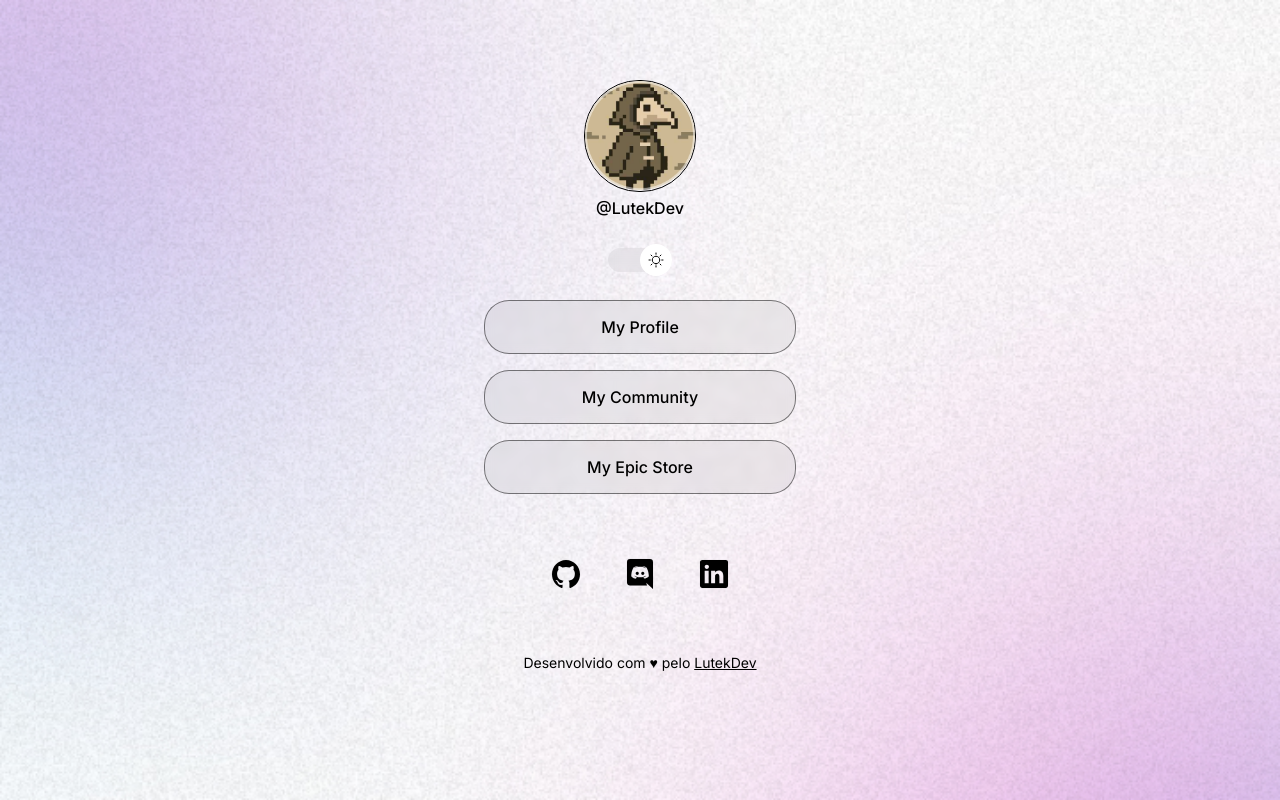
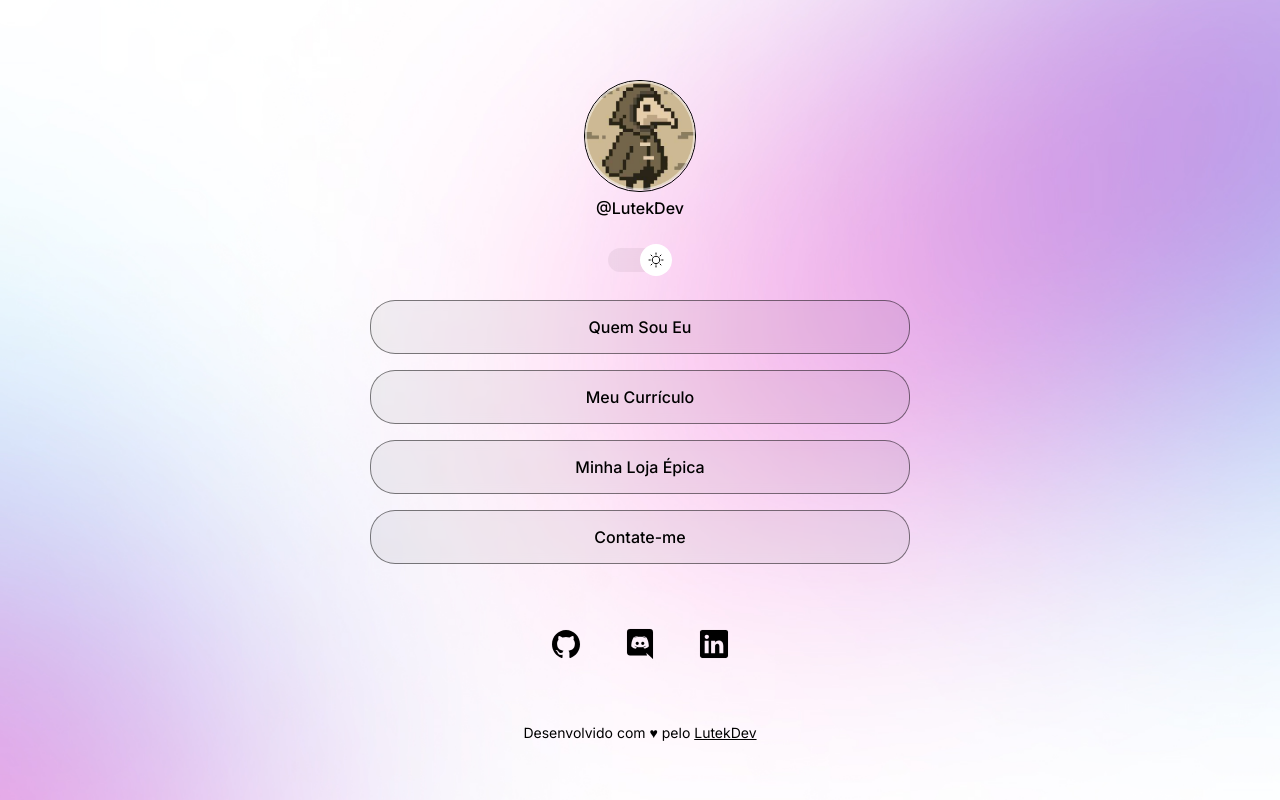
Before and after one commit to lutekdev/lutekPortifolio, a plain HTML site: page index.html in a window 1280 px wide. Both pictures are taken after a click on the element 640 px from the left and 260 px from the top of the page. Drawn offline with nearby package versions, Linux system fonts and the light colour scheme; files whose address does not match are found by name.

Commit message:
:tada: Added New Buttons in Page

```diff
--- a/index.html
+++ b/index.html
@@ -29,15 +29,19 @@
       </div>
       <ul>
         <li>
-          <a href="#" target="_blank">My Profile</a>
+          <a href="#" target="_blank">Quem Sou Eu</a>
         </li>
 
         <li>
-          <a href="#" target="_blank">My Community</a>
+          <a href="#" target="_blank">Meu Currículo</a>
         </li>
 
         <li>
-          <a href="#" target="_blank">My Epic Store</a>
+          <a href="#" target="_blank">Minha Loja Épica</a>
+        </li>
+
+        <li>
+          <a href="#" target="_blank">Contate-me</a>
         </li>
       </ul>
 
--- a/style/style.css
+++ b/style/style.css
@@ -1,7 +1,7 @@
 /* Selecionando Variaveis */
 :root {
   --text-color: white;
-  --bg-url: url(../assets/bg-mobile.jpg);
+  --bg-url: url(../assets/bg-mobile-dark.jpg);
   --stroke-color: rgba(255, 255, 255, 0.5) solid;
   --surface-color: rgba(255, 255, 255, 0.1);
   --surface-color-hover: rgba(0, 0, 0, 0.02);
@@ -35,6 +35,7 @@ img {
 /* Modelo simplificado de imagem de Fundo */
 body {
   background: var(--bg-url) no-repeat top center/cover;
+  height: 100%;
 }
 
 /* Body Universal */
@@ -45,7 +46,8 @@ body * {
 
 /* Elemento "Container" */
 #container {
-  width: 360px;
+  width: 100%;
+  max-width: 588px;
   margin: 56px auto 0px;
   padding: 0 24px;
 }
@@ -78,8 +80,7 @@ body * {
 }
 
 .light #switch button {
-  right: 0;
-  left: initial;
+  animation: slide-in 0.4s forwards;
 }
 
 #switch button {
@@ -95,6 +96,8 @@ body * {
   left: 0;
   z-index: 1;
   transform: translateY(-50%);
+
+  animation: slide-back 0.2s forwards;
 }
 
 #switch span {
@@ -106,6 +109,10 @@ body * {
   backdrop-filter: blur(4px);
   -webkit-backdrop-filter: blur(4px);
   border-radius: 9999px;
+}
+
+#switch button:hover {
+  outline: 8px solid var(--highlight-color);
 }
 
 /* Botões - Links */
@@ -169,3 +176,33 @@ footer {
   text-align: center;
   font-size: 14px;
 }
+
+/* Media Queries  */
+@media (min-width: 700px) {
+  :root {
+    --bg-url: url(../assets/bg-desktop-dark.jpg);
+  }
+
+  .light {
+    --bg-url: url(../assets/bg-desktop-light.jpg);
+  }
+}
+
+/* Animações Do Toggle */
+@keyframes slide-in {
+  from {
+    left: 0;
+  }
+  to {
+    left: 50%;
+  }
+}
+
+@keyframes slide-back {
+  from {
+    left: 50%;
+  }
+  to {
+    left: 0;
+  }
+}
```
Also changed, not shown: assets/bg-desktop-dark.jpg (added), assets/bg-mobile-dark.jpg (added).
